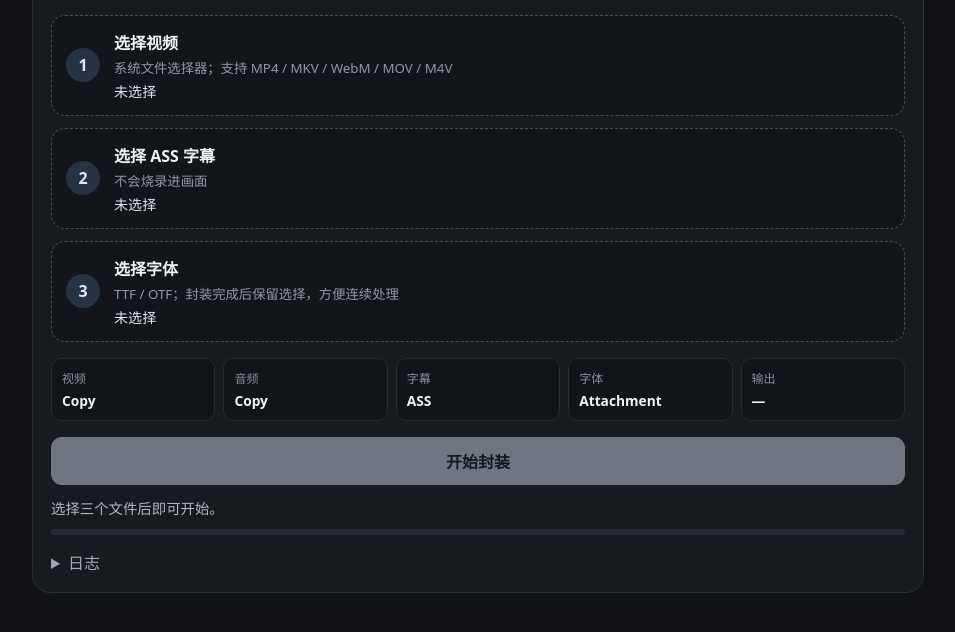
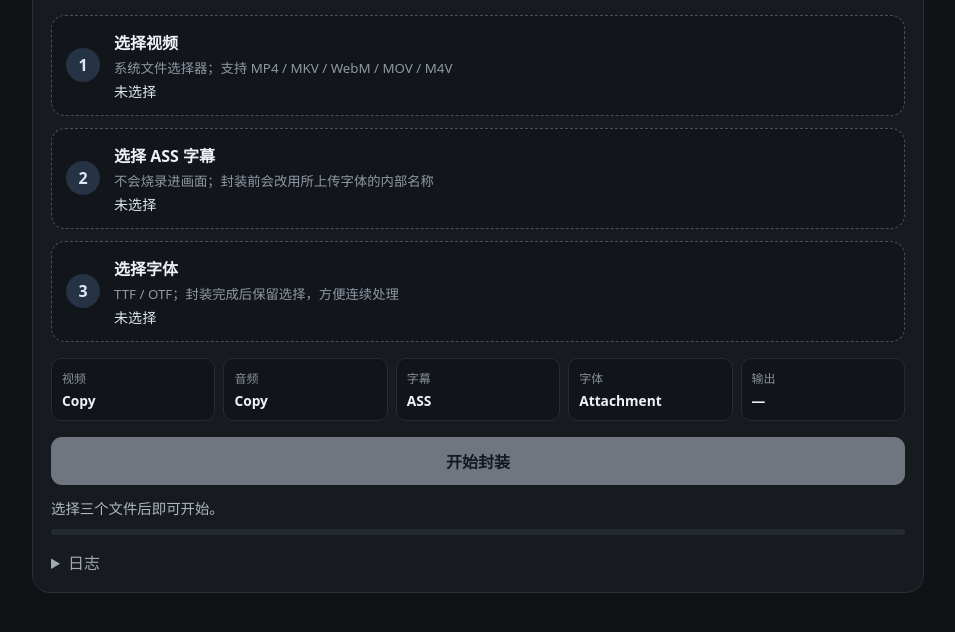
Before and after one commit to 11576865/MKV-Fast-Muxer-v3, a website built with Vite: page index.html in a window 1280 px wide. Shown: the part 104-736 px from the top of the page, without its empty margins (162-1117 px from the left). Built offline with nearby package versions, Linux system fonts and the light colour scheme; what @ffmpeg/ffmpeg would draw is missing.

Commit message:
Document automatic ASS font normalization

```diff
--- a/index.html
+++ b/index.html
@@ -32,7 +32,7 @@
             <span class="num">2</span>
             <span class="picker-main">
               <strong>选择 ASS 字幕</strong>
-              <small>不会烧录进画面</small>
+              <small>不会烧录进画面；封装前会改用所上传字体的内部名称</small>
               <span id="subName" class="filename">未选择</span>
             </span>
             <input id="subInput" type="file" accept=".ass,text/plain" />
```
